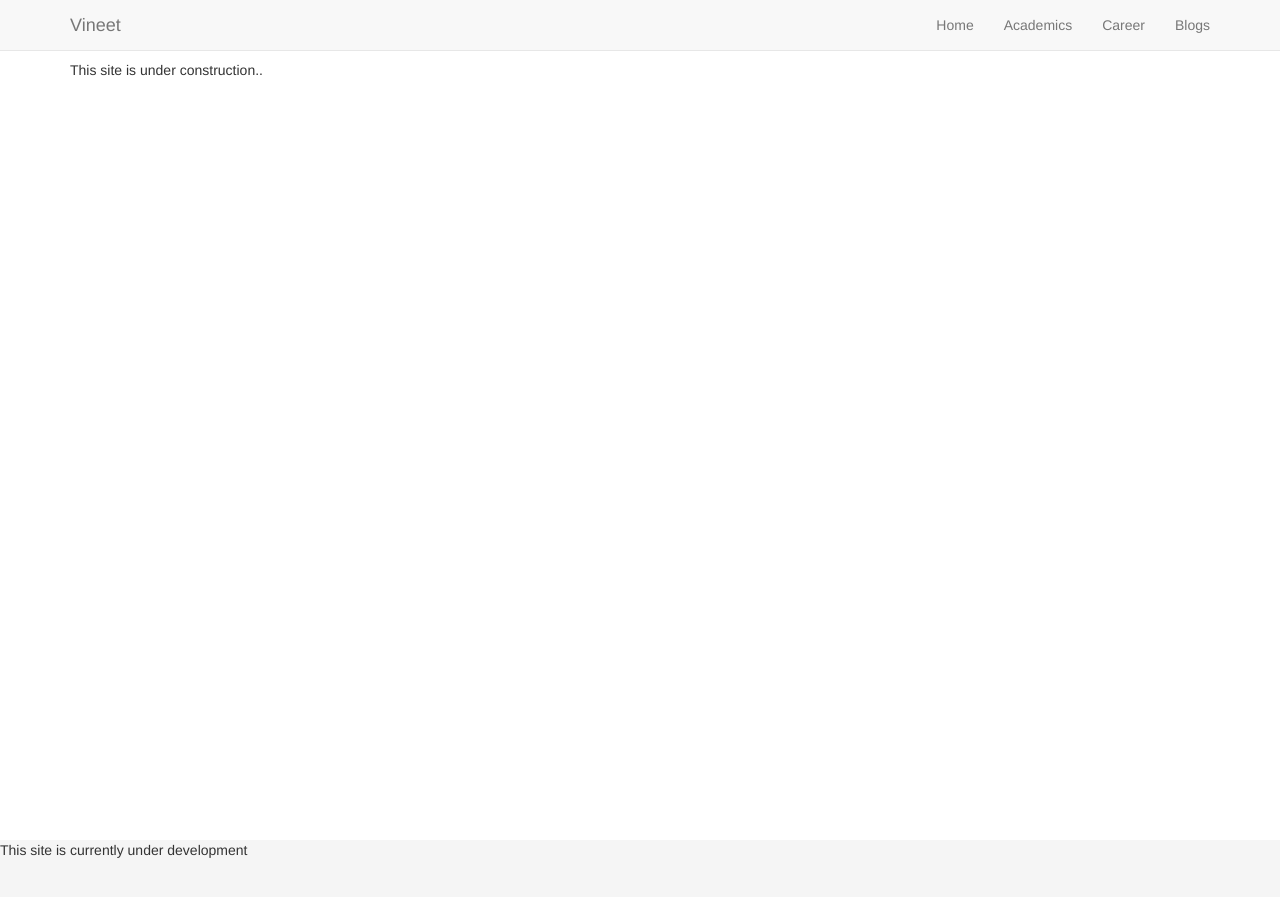
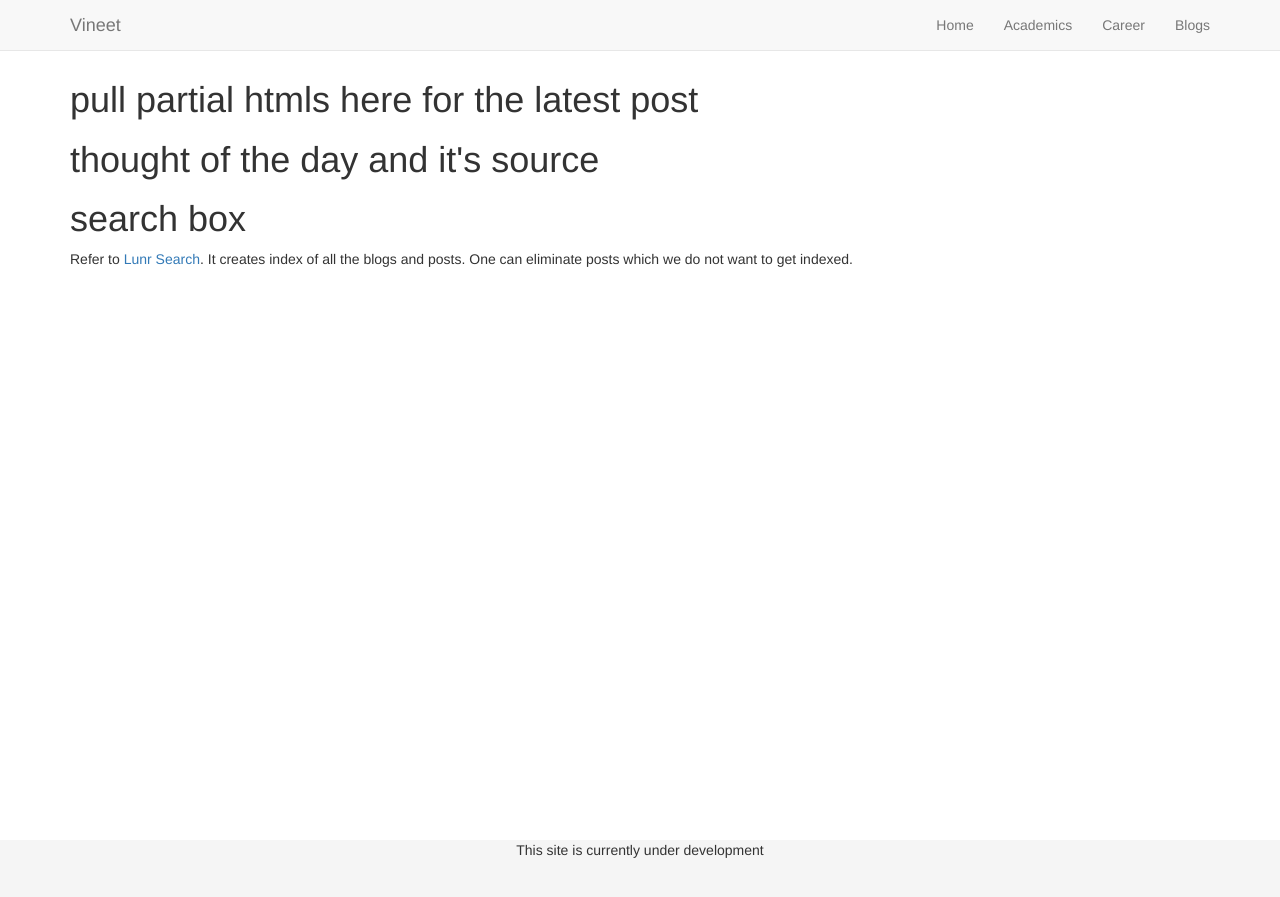
Before and after one commit to vineetma/vineetma.github.io, a Jekyll site: the page built from index.html, in a window 1280 px wide. Shown: the top 897 px of the page. Built offline with Jekyll 4.4.1, drawn with Linux system fonts in a browser that asks for light colours; nearby versions of some CDN libraries.

Commit message:
updates..

```diff
--- a/_includes/footer.html
+++ b/_includes/footer.html
@@ -1,4 +1,4 @@
 </div> <!-- for conatiner started in the top-->
 <footer class="footer">
-    This site is currently under development
+    <center>This site is currently under development</center>
 </footer>
--- a/index.html
+++ b/index.html
@@ -1,7 +1,14 @@
 ---
 layout: default
-title: Jekyll &bull; Simple, blog-aware, static sites
+title: Home
 overview: true
 ---
 
-This site is under construction..
+<h1> pull partial htmls here for the latest post </h1>
+
+<h1> thought of the day and it's source </h1>
+
+<h1> search box </h1>
+<p> Refer to <a href="https://github.com/slashdotdash/jekyll-lunr-js-search"> Lunr Search</a>. It creates index of all the blogs and posts. One can eliminate posts which we do not want to get indexed.
+
+<h1>
```
Also changed, not shown: _blogs/apps/index.md (added, +6 -0 lines), _blogs/booksreflection/index.md (added, +6 -0 lines), _blogs/businesscosts/index.md (added, +6 -0 lines), _blogs/governance/index.md (added, +6 -0 lines), _blogs/heroes/index.md (added, +6 -0 lines), _blogs/internet/index.md (added, +6 -0 lines), _blogs/marketingtoday/index.md (added, +6 -0 lines), _blogs/software/index.md (added, +6 -0 lines), _blogs/telecom/index.md (added, +6 -0 lines), _layouts/docs.html (added, +11 -0 lines).
